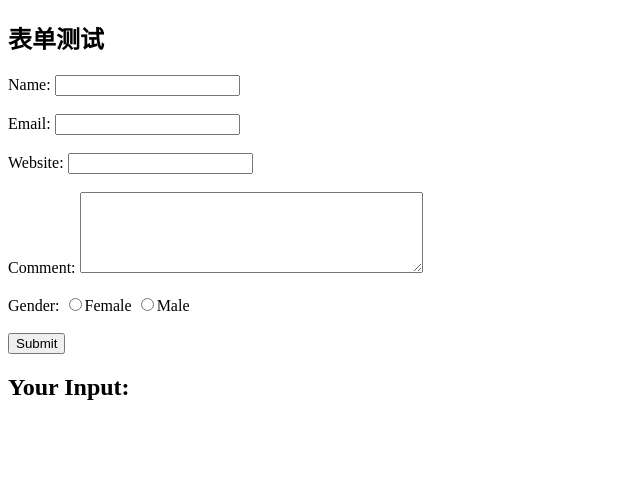
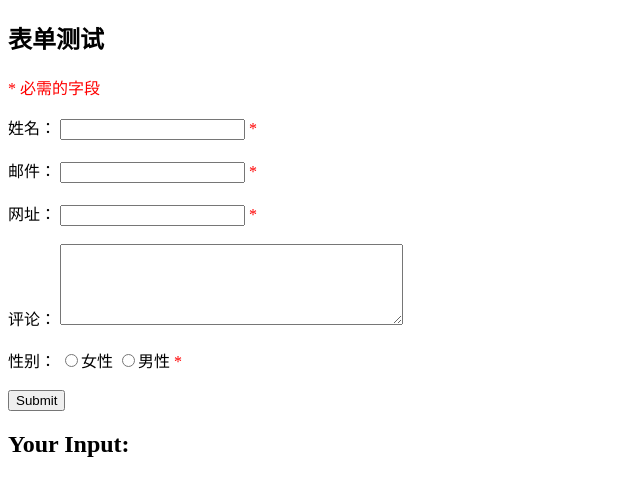
Before and after one commit to Arain-sh/csclab, a PHP site: page /routePlanning/test.php in a window 1280 px wide. Shown: the top 496 px of the page, without its empty margins (0-640 px from the left). Run offline with PHP 8.4, Linux system fonts and the light colour scheme.

Commit message:
Update routePlanning/test.php
test

```diff
--- a/routePlanning/test.php
+++ b/routePlanning/test.php
@@ -1,14 +1,38 @@
 <!DOCTYPE html>
 <html>
+	<style>
+		.error {color: #FF0000;}
+	</style>
 	<body>
 		<?php
+			$nameErr = $emailErr = $genderErr = $websiteErr = "";
 			$name = $email = $website = $comment = $gender = "";
 			if ($_SERVER["REQUEST_METHOD"] == "POST") {
-				$name = test_input($_POST["name"]);
-				$email = test_input($_POST["email"]);
-				$website = test_input($_POST["website"]);
+				if (empty($_POST["name"])) {
+					$nameErr = "Name is required";
+				}
+				else {
+					$name = test_input($_POST["name"]);
+				}
+				if (empty($_POST["email"])) {
+					$emailErr = "Email is required";
+				}
+				else {
+					$email = test_input($_POST["email"]);
+				}
+				if (empty($_POST["website"])) {
+					$websiteErr = "Website is required";
+				}
+				else {
+					$website = test_input($_POST["website"]);
+				}
 				$comment = test_input($_POST["comment"]);
-				$gender = test_input($_POST["gender"]);
+				if (empty($_POST["gender"])) {
+					$genderErr = "Gender is required";
+				}
+				else {
+					$gender = test_input($_POST["gender"]);
+				}
 			}
 			function test_input($data) {
 				$data = trim($data);
@@ -19,14 +43,23 @@
 		?>
 
 		<h2>表单测试</h2>
+		<p><span class = "error">* 必需的字段</span></p>
 		<form method = "post" action = "<?php echo htmlspecialchars($_SERVER['PHP_SELF']); ?>">
-			Name: <input type = "text" name = "name"> <br><br>
-			Email: <input type = "text" name = "email"> <br><br>
-			Website: <input type = "text" name = "website"> <br><br>
-			Comment: <textarea name = "comment" rows = "5" cols = "40"></textarea> <br><br>
-			Gender:
-				<input type = "radio" name = "gender" value = "female">Female
-				<input type = "radio" name = "gender" value = "male">Male <br><br>
+			姓名： <input type = "text" name = "name">
+			<span class = "error">* <?php echo $nameErr; ?></span>
+			<br><br>
+			邮件： <input type = "text" name = "email">
+			<span class = "error">* <?php echo $emailErr; ?></span>
+			<br><br>
+			网址： <input type = "text" name = "website">
+			<span class = "error">* <?php echo $websiteErr; ?></span>
+			<br><br>
+			评论： <textarea name = "comment" rows = "5" cols = "40"></textarea> <br><br>
+			性别：
+				<input type = "radio" name = "gender" value = "female">女性
+				<input type = "radio" name = "gender" value = "male">男性
+				<span class = "error">* <?php echo $genderErr; ?></span>
+				<br><br>
 			<input type = "submit" name = "submit" value = "Submit">
 		</form>
 
```
